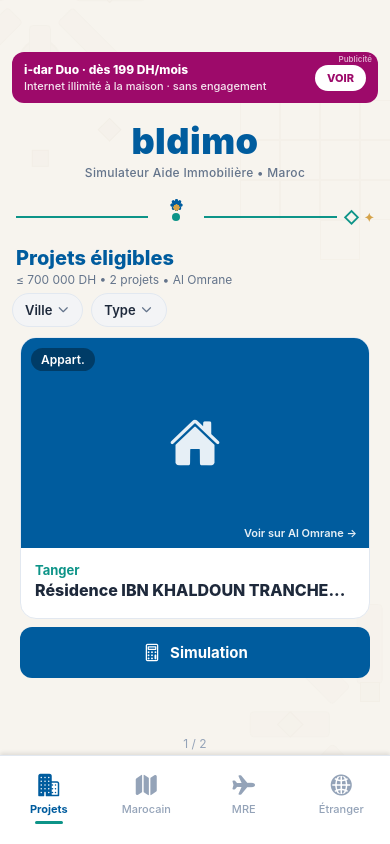
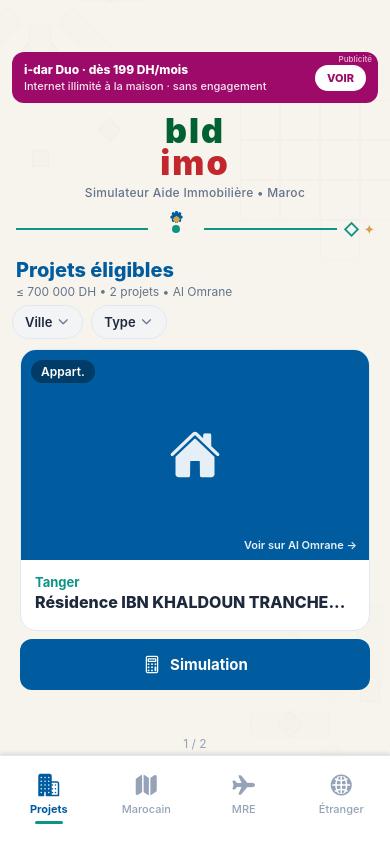
Before and after one commit to TAXI84/bldimo, a React Native app: screen / in a window 390 px wide. Built offline with nearby package versions, Linux system fonts and the light colour scheme.

Commit message:
brand: bld (vert drapeau) / imo (rouge drapeau) stacked

```diff
--- a/App.tsx
+++ b/App.tsx
@@ -10,6 +10,10 @@
 import AdBanner from './src/components/AdBanner';
 
 type Tab = 'projets' | 'marocain' | 'mre' | 'etranger';
+
+/** Vert étoile & rouge drapeau Maroc */
+const FLAG_GREEN = '#006233';
+const FLAG_RED = '#C1272D';
 
 export default function App() {
   const [activeTab, setActiveTab] = useState<Tab>('projets');
@@ -37,7 +41,8 @@
         <AdBanner />
 
         <View style={styles.brandingContainer}>
-          <Text style={styles.brandingTitle}>bldimo</Text>
+          <Text style={styles.brandBld}>bld</Text>
+          <Text style={styles.brandImo}>imo</Text>
           <Text style={styles.brandingSubtitle}>Simulateur Aide Immobilière • Maroc</Text>
         </View>
 
@@ -107,17 +112,28 @@
     paddingTop: Platform.OS === 'android' ? (StatusBar.currentHeight || 28) : 44,
   },
   brandingContainer: {
-    paddingVertical: 12,
+    paddingTop: 6,
+    paddingBottom: 4,
     paddingHorizontal: 20,
     alignItems: 'center',
   },
-  brandingTitle: {
-    color: '#005C9E',
-    fontSize: 36,
+  brandBld: {
+    color: FLAG_GREEN,
+    fontSize: 34,
     fontWeight: '900',
-    letterSpacing: 0.5,
-    marginBottom: 2,
+    letterSpacing: 2,
+    lineHeight: 36,
     textAlign: 'center',
+  },
+  brandImo: {
+    color: FLAG_RED,
+    fontSize: 34,
+    fontWeight: '900',
+    letterSpacing: 2,
+    lineHeight: 36,
+    textAlign: 'center',
+    marginTop: -4,
+    marginBottom: 4,
   },
   brandingSubtitle: {
     color: '#64748B',
```
